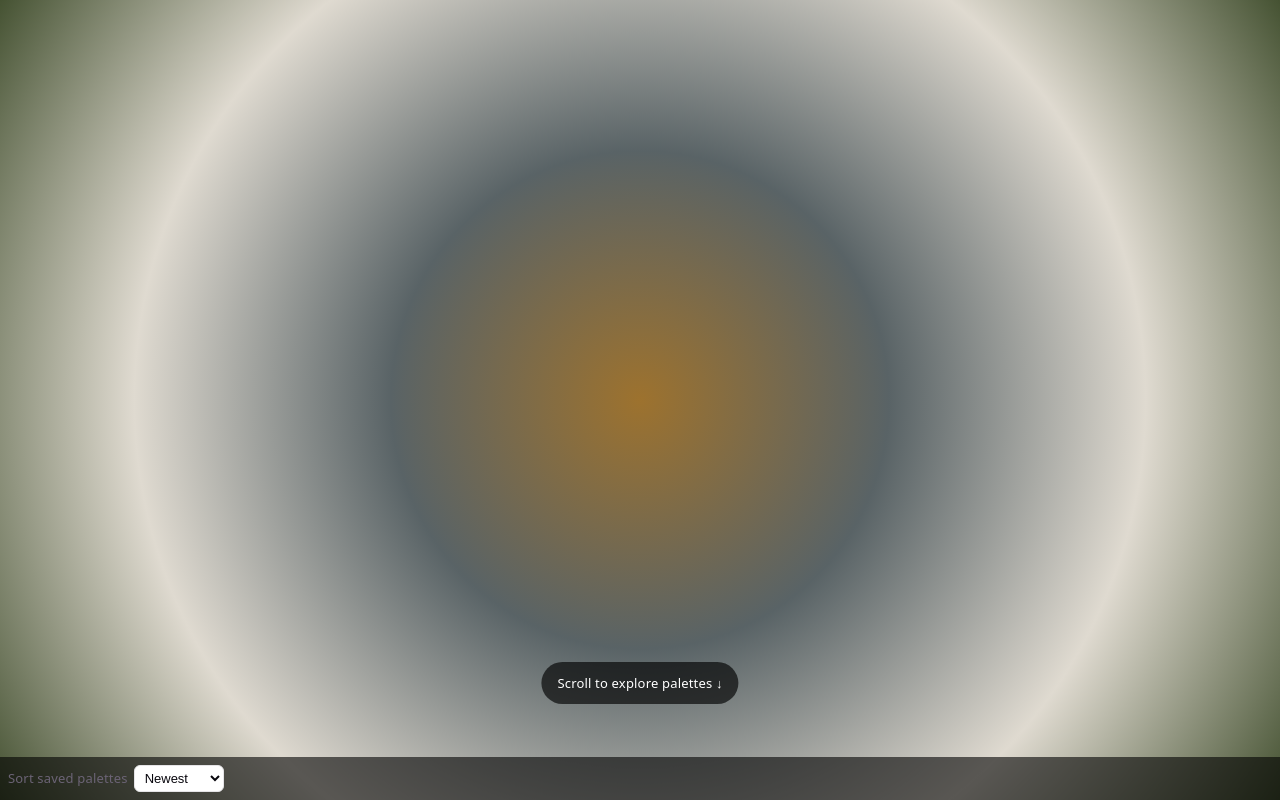
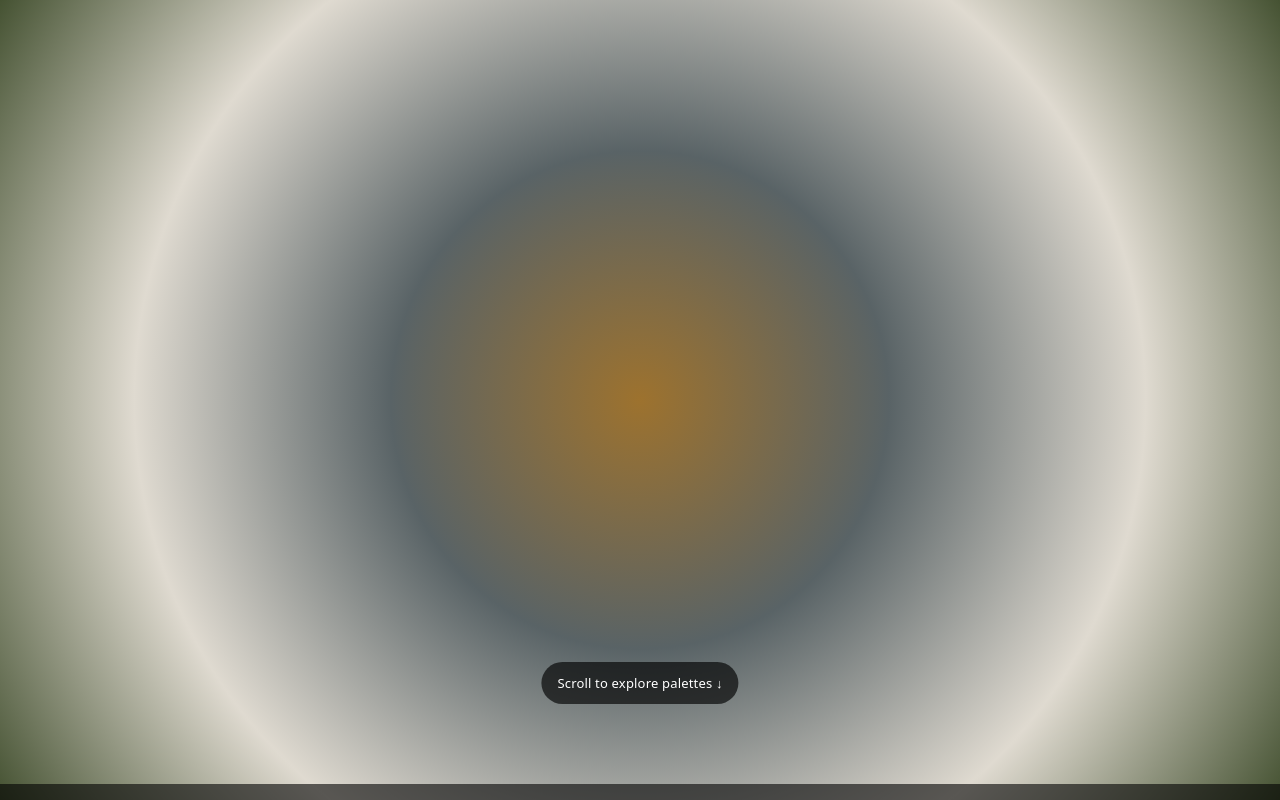
Before and after one commit to matthewlew/palette, a React (Vite) app: page / in a window 1280 px wide. Built offline with nearby package versions, Linux system fonts and the light colour scheme.

Commit message:
fix: remove the sort label/select from the saved-palette drawer to reclaim horizontal space
Co-Authored-By: Claude Fable 5 <noreply@anthropic.com>

```diff
--- a/src/components/Drawer.module.css
+++ b/src/components/Drawer.module.css
@@ -21,20 +21,3 @@
   overflow: hidden;
   padding: 0;
 }
-
-.sortLabel {
-  display: flex;
-  align-items: center;
-  gap: 6px;
-  font-size: 13px;
-  color: var(--text);
-}
-
-.sortSelect {
-  font-size: 13px;
-  padding: 4px 6px;
-  border-radius: 6px;
-  border: 1px solid var(--border);
-  background: var(--bg);
-  color: var(--text-h);
-}
--- a/src/components/Drawer.tsx
+++ b/src/components/Drawer.tsx
@@ -1,6 +1,4 @@
-import { useState } from 'react'
 import { buildGradientCss } from '../lib/gradient'
-import { gradientMetric, type SortKey } from '../lib/sortColors'
 import type { Gradient } from '../store/types'
 import { TurrellSquare } from './TurrellSquare'
 import styles from './Drawer.module.css'
@@ -10,38 +8,10 @@ interface DrawerProps {
   onSelect: (gradient: Gradient) => void
 }
 
-type SortOption = 'newest' | SortKey
-
-function sortedForDisplay(saved: Gradient[], option: SortOption): Gradient[] {
-  if (option === 'newest') return saved
-  return [...saved].sort(
-    (a, b) =>
-      gradientMetric(a.stops.map((s) => s.hex), option) -
-      gradientMetric(b.stops.map((s) => s.hex), option)
-  )
-}
-
 export function Drawer({ saved, onSelect }: DrawerProps) {
-  const [sortOption, setSortOption] = useState<SortOption>('newest')
-  const displayed = sortedForDisplay(saved, sortOption)
-
   return (
     <div className={styles.drawer}>
-      <label className={styles.sortLabel}>
-        Sort saved palettes
-        <select
-          aria-label="Sort saved palettes"
-          className={styles.sortSelect}
-          value={sortOption}
-          onChange={(e) => setSortOption(e.target.value as SortOption)}
-        >
-          <option value="newest">Newest</option>
-          <option value="lightness">Lightness</option>
-          <option value="hue">Hue</option>
-          <option value="chroma">Chroma</option>
-        </select>
-      </label>
-      {displayed.map((gradient) => (
+      {saved.map((gradient) => (
         <button
           key={gradient.id}
           type="button"
```
Also changed, not shown: 1 other file (tests, documents, lock files or other folders).
